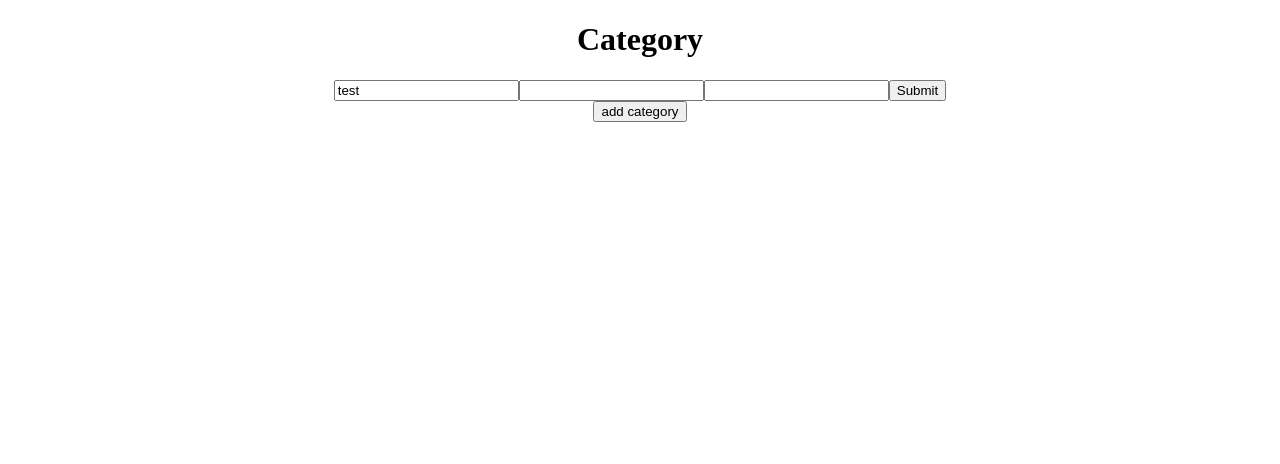
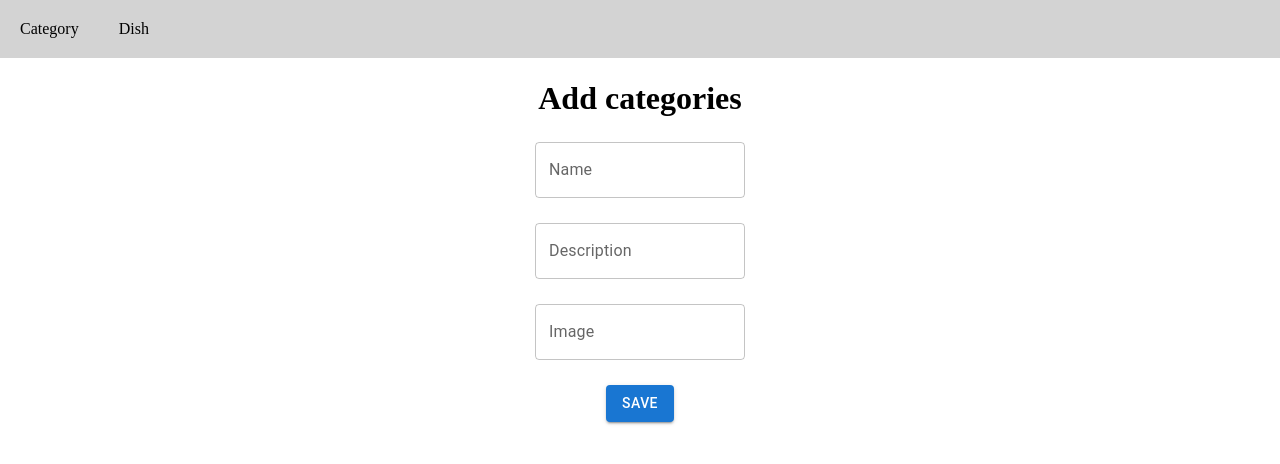
Before and after one commit to DB01-4/24eat-admin, a React (Create React App) app: page /category in a window 1280 px wide. Shown: the top 464 px of the page. Built offline with nearby package versions, Linux system fonts and the light colour scheme.

Commit message:
Added style to category page

```diff
--- a/src/App.css
+++ /dev/null
@@ -1,38 +0,0 @@
-.App {
-  text-align: center;
-}
-
-.App-logo {
-  height: 40vmin;
-  pointer-events: none;
-}
-
-@media (prefers-reduced-motion: no-preference) {
-  .App-logo {
-    animation: App-logo-spin infinite 20s linear;
-  }
-}
-
-.App-header {
-  background-color: #282c34;
-  min-height: 100vh;
-  display: flex;
-  flex-direction: column;
-  align-items: center;
-  justify-content: center;
-  font-size: calc(10px + 2vmin);
-  color: white;
-}
-
-.App-link {
-  color: #61dafb;
-}
-
-@keyframes App-logo-spin {
-  from {
-    transform: rotate(0deg);
-  }
-  to {
-    transform: rotate(360deg);
-  }
-}
--- a/src/App.js
+++ b/src/App.js
@@ -1,5 +1,5 @@
-import './App.css';
 import React from "react";
+import Navbar from '../src/components/Navbar.js'
 import {BrowserRouter as Router, Switch, Route} from 'react-router-dom';
 import Category from './Pages/Category';
 import Dish from './Pages/Dish';
@@ -7,26 +7,15 @@ import Dish from './Pages/Dish';
 function App() {
   return (
     <Router>
-        <div className="App">
+      <Navbar/>
+        <div>
           <Switch>
-              <Route exact path='/' component={Home} />
               <Route exact path='/category' component={Category} />
               <Route exact path='/product' component={Dish}/>
           </Switch>
         </div>
-      </Router>
+    </Router>
   );
 }
 
-//Home page from here
-
-const Home = () => (
-
-  <div>
-    <h1>Home</h1>
-
-  </div>
-
-);
-
 export default App;
--- a/src/Pages/Category.js
+++ b/src/Pages/Category.js
@@ -1,6 +1,9 @@
 import React from "react";
 import { useForm } from "react-hook-form";
 import axios from "axios";
+import "../Style/categories.css";
+import TextField from '@mui/material/TextField';
+import Button from '@mui/material/Button';
 
 export default function Category(){
 
@@ -17,21 +20,50 @@ export default function Category(){
 
         return (
             <div>
-                <h1>Category</h1>
-                <form onSubmit={handleSubmit(onSubmit)}>
-                    <input defaultValue="test" {...register("name", { required: true })} />
+                <div>
+                    <h1>Add categories</h1>
+                </div>
+
+                 <div className="textfield">
+                    <form onSubmit={handleSubmit(onSubmit)}>
+                    <div>
+                    <TextField
+                        id="outlined-textarea"
+                        label="Name"
+                        placeholder="Name"
+                        multiline
+                        {...register("name", { required: true })}
+                    />
+                    </div>
                     {errors.exampleRequired && <p>This field is required</p>}
 
-                    <input {...register("description", { required: true })} />
+                    <div className="textfield">
+                    <TextField
+                        id="outlined-textarea"
+                        label="Description"
+                        placeholder="Description"
+                        multiline
+                        {...register("description", { required: true })}
+                    />
+                    </div>
                     {errors.exampleRequired && <p>This field is required</p>}
 
-                    <input {...register("image", { required: true })} />
+                    <div className="textfield">
+                    <TextField
+                        id="outlined-textarea"
+                        label="Image"
+                        placeholder="Image"
+                        multiline
+                        {...register("image", { required: true })}
+                    />
+                    </div>
                     {errors.exampleRequired && <p>This field is required</p>}
 
-                    <input type="submit" />
-                </form>
-                <button> add category</button>
+                    <div className="btn" >
+                    <Button onClick={handleSubmit(onSubmit)} variant="contained">Save</Button>
+                    </div>
+                    </form>
+                </div>
             </div>
         )
-
 }
--- /dev/null
+++ b/src/Style/categories.css
@@ -0,0 +1,16 @@
+h1 {
+    text-align: center;
+    margin-top: 80px;
+}
+
+form {
+    text-align: center;
+}
+
+.textfield {
+    margin-top: 25px;
+}
+
+.btn {
+    margin-top: 25px;
+}
--- /dev/null
+++ b/src/Style/navbar.css
@@ -0,0 +1,28 @@
+ul {
+  margin: 0;
+  padding: 0;
+  overflow: hidden;
+  background-color: lightgray;
+  position: fixed;
+  top: 0;
+  left: 0;
+  width: 100%;
+}
+
+li {
+    display: inline-block;
+}
+
+a {
+    padding: 20px;
+    display: block;
+}
+
+.link {
+    text-decoration: none;
+    color: black;
+}
+
+input {
+    border: 1px solid black;
+}
--- /dev/null
+++ b/src/components/Navbar.js
@@ -0,0 +1,18 @@
+import React from "react";
+import { Component } from "react";
+import "../Style/navbar.css";
+
+class Navbar extends Component {
+    render() {
+      return (
+          <div>
+          <ul>
+            <li><a className="link" href="/Category">Category</a></li>
+            <li><a className="link" href="/Dish">Dish</a></li>
+          </ul>
+          </div>
+      );
+    }
+}
+
+export default Navbar;
```
Also changed, not shown: src/setupTests.js (deleted, +0 -5 lines), src/logo.svg (deleted), 1 other file (tests, documents, lock files or other folders).
